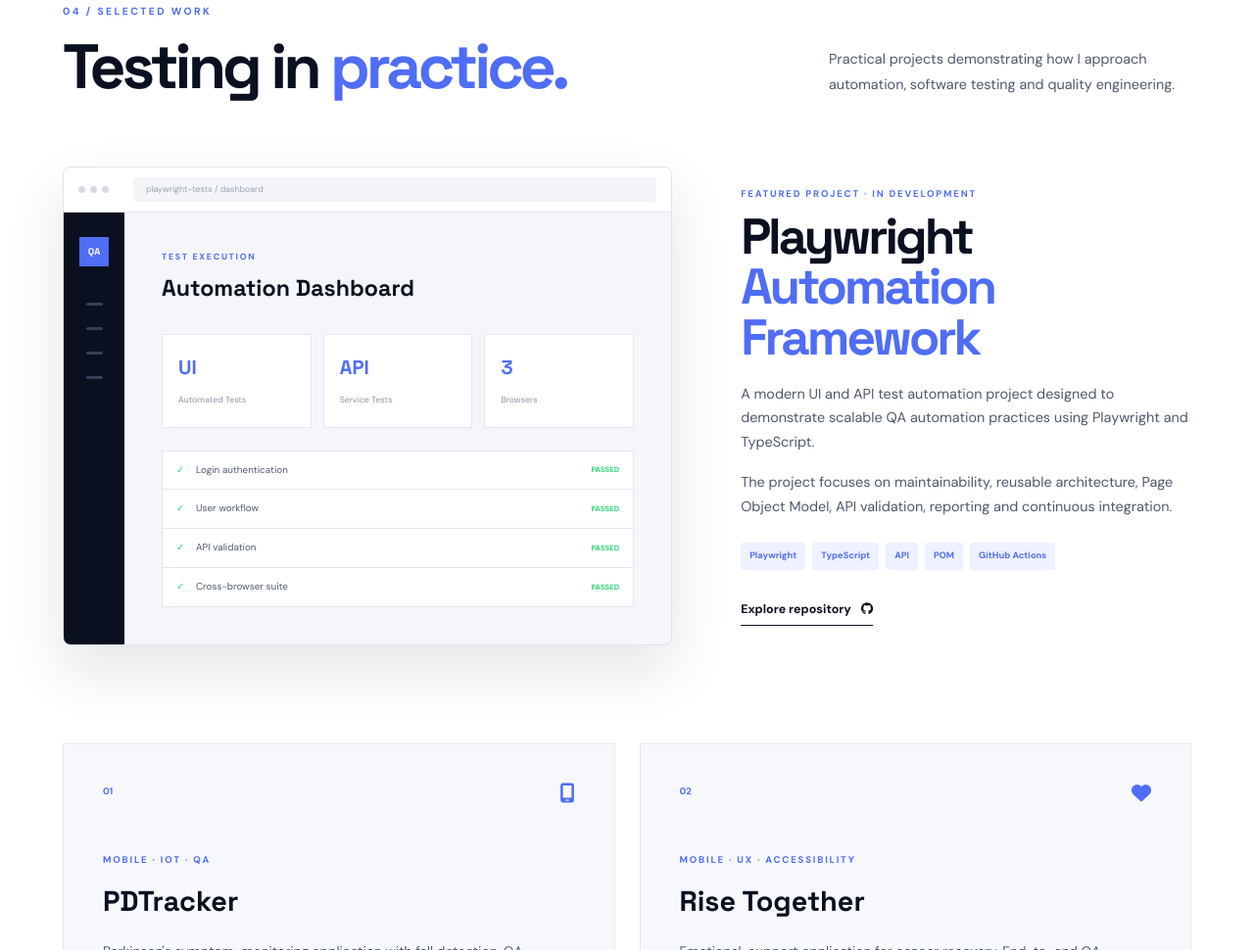
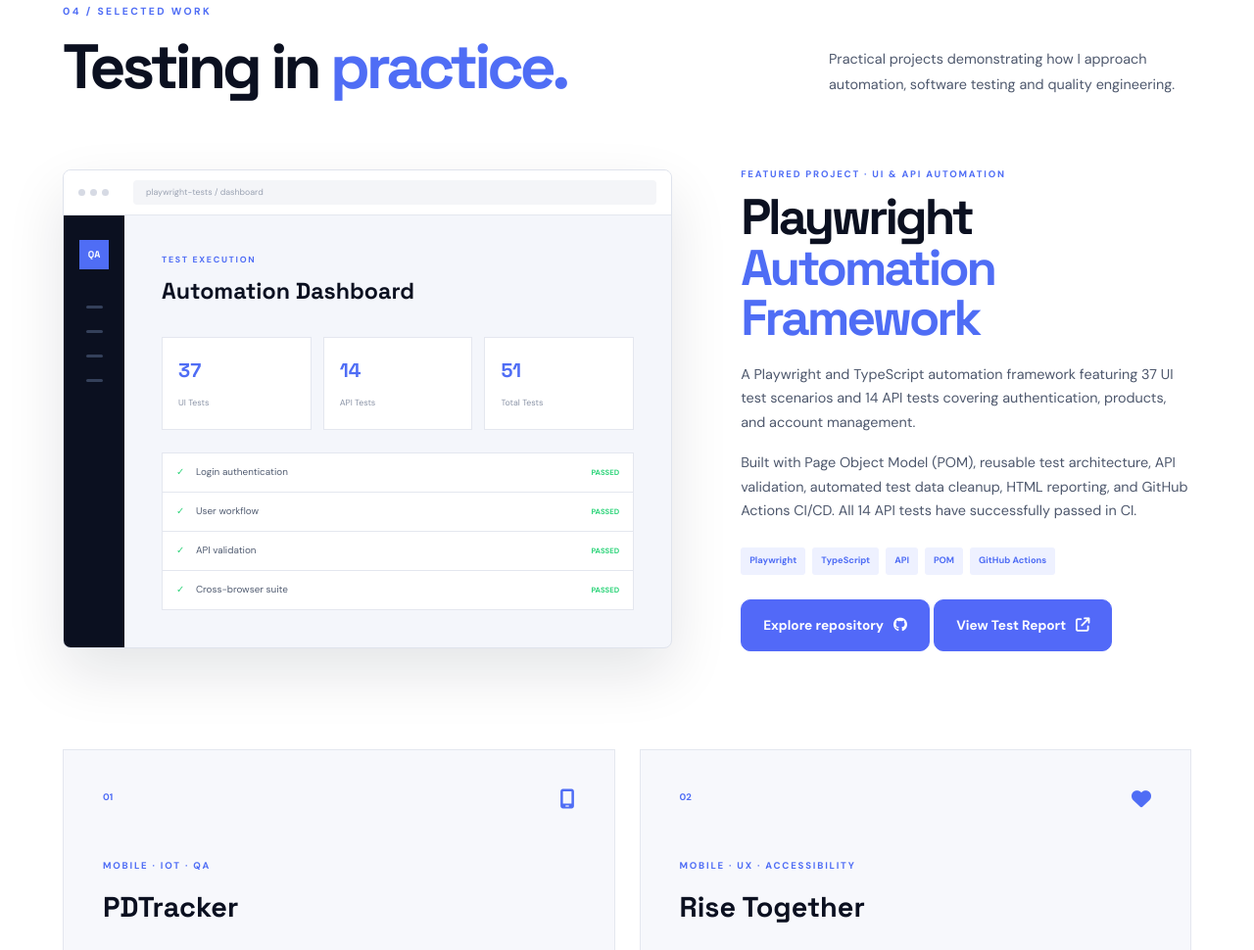
Before and after one commit to luandradevirginiamelo/qa-playwright-portfolio, a website: page index.html in a window 1280 px wide. Shown: the part 5431-6401 px from the top of the page at 98% size. Drawn offline with Linux system fonts and the light colour scheme.

Commit message:
feat: update portfolio styling and Playwright test configuration

```diff
--- a/index.html
+++ b/index.html
@@ -181,9 +181,9 @@
                 </a>
 
 
-                <!-- CHANGE YOUR GITHUB USERNAME -->
+                <!-- GITHUB USERNAME -->
                 <a
-                    href="https://github.com/YOUR-GITHUB-USERNAME"
+                    href="https://github.com/luandradevirginiamelo"
                     target="_blank"
                     aria-label="GitHub"
                 >
@@ -1099,30 +1099,26 @@
                         </h4>
 
 
+
 <div class="dashboard-status">
 
     <div>
-
-                                <strong>UI</strong>
-                                <span>Automated Tests</span>
-
-                            </div>
-
-                            <div>
-
-                                <strong>API</strong>
-                                <span>Service Tests</span>
-
-                            </div>
-
-                            <div>
-
-                                <strong>3</strong>
-                                <span>Browsers</span>
-
-                            </div>
-
-                        </div>
+        <strong>37</strong>
+        <span>UI Tests</span>
+    </div>
+
+    <div>
+        <strong>14</strong>
+        <span>API Tests</span>
+    </div>
+
+    <div>
+        <strong>51</strong>
+        <span>Total Tests</span>
+    </div>
+
+</div>
+
 
 
                             <div class="fake-tests">
@@ -1163,7 +1159,7 @@
             <div class="project-information">
 
                 <p class="project-label">
-                    FEATURED PROJECT · IN DEVELOPMENT
+                    FEATURED PROJECT · UI & API AUTOMATION
                 </p>
 
                 <h3>
@@ -1172,20 +1168,19 @@
                 </h3>
 
                 <p>
-
-                    A modern UI and API test automation project
-                    designed to demonstrate scalable QA automation
-                    practices using Playwright and TypeScript.
-
-                </p>
-
-                <p>
-
-                    The project focuses on maintainability,
-                    reusable architecture, Page Object Model,
-                    API validation, reporting and continuous
-                    integration.
-
+                    A Playwright and TypeScript automation framework
+                    featuring 37 UI test scenarios and 14 API tests
+                    covering authentication, products, and account
+                    management.
+             </p>
+
+
+
+             <p>
+                 Built with Page Object Model (POM), reusable test
+                 architecture, API validation, automated test data
+                 cleanup, HTML reporting, and GitHub Actions CI/CD.
+                 All 14 API tests have successfully passed in CI.
              </p>
 
 
@@ -1200,10 +1195,10 @@
                 </div>
 
 
-                <!-- CHANGE THIS LINK -->
+                <!-- LINK GITHUB -->
 
                 <a
-                    href="https://github.com/YOUR-GITHUB-USERNAME"
+                    href="https://github.com/luandradevirginiamelo/qa-playwright-portfolio"
                     target="_blank"
                     class="project-button"
                 >
@@ -1213,6 +1208,18 @@
                     <i class="fa-brands fa-github"></i>
 
                 </a>
+
+
+<a
+    href="https://luandradevirginiamelo.github.io/qa-playwright-portfolio/allure-report/"
+    target="_blank"
+    rel="noopener noreferrer"
+    class="project-button"
+>
+    View Test Report
+    <i class="fa-solid fa-arrow-up-right-from-square"></i>
+</a>
+
 
             </div>
 
@@ -1651,7 +1658,7 @@
                 </a>
 
                 <a
-                    href="https://github.com/YOUR-GITHUB-USERNAME"
+                    href="https://github.com/luandradevirginiamelo"
                     target="_blank"
                 >
                     GitHub ↗
--- a/package.json
+++ b/package.json
@@ -8,6 +8,8 @@
   "type": "commonjs",
   "devDependencies": {
     "@playwright/test": "^1.63.0",
-    "@types/node": "^26.6.5"
+    "@types/node": "^26.6.5",
+    "allure-commandline": "^2.46.1",
+    "allure-playwright": "^3.14.0"
   }
 }
--- a/playwright.config.ts
+++ b/playwright.config.ts
@@ -25,6 +25,7 @@
   reporter: [
   ['list'],
   ['html', { open: 'never' }],
+  ['allure-playwright', { resultsDir: 'allure-results' }],
 ],
   /* Shared settings for all the projects below. See https://playwright.dev/docs/api/class-testoptions. */
   use: {
--- a/style.css
+++ b/style.css
@@ -1720,22 +1720,42 @@
     color: var(--blue);
 }
 
+
 .project-button {
     display: inline-flex;
-
-    align-items: center;
-
+    align-items: center;
+    justify-content: center;
     gap: 10px;
 
-    padding-bottom: 5px;
-
-    border-bottom: 1px solid var(--dark);
-
-    font-size: 0.78rem;
+    padding: 14px 22px;
+    border: 1px solid #5269f8;
+    border-radius: 10px;
+
+    background: #5269f8;
+    color: #ffffff;
+
+    font-size: 0.85rem;
     font-weight: 700;
-
-    color: var(--dark);
-}
+    text-decoration: none;
+
+    transition:
+        background 0.3s ease,
+        color 0.3s ease,
+        transform 0.3s ease,
+        box-shadow 0.3s ease;
+}
+
+.project-button:hover {
+    background: #4055df;
+    color: #ffffff;
+    transform: translateY(-3px);
+    box-shadow: 0 8px 20px rgba(82, 105, 248, 0.22);
+}
+
+.project-button i {
+    font-size: 0.9rem;
+}
+
 
 
 /* =========================================================
```
Also changed, not shown: tests/api/account.api.spec.ts (+101 -30 lines), tests/api/authentication.api.spec.ts (+36 -10 lines), README.md, 1 other file. Lines whose indentation alone changed are shown as unchanged.
